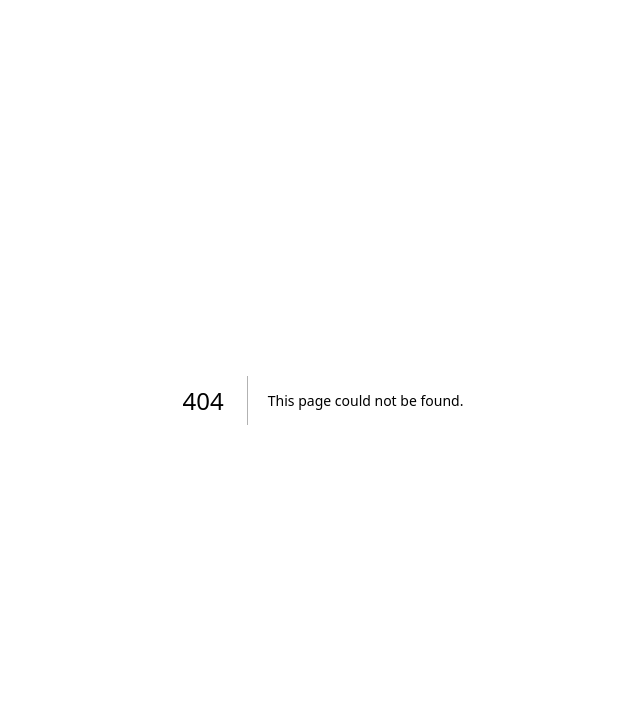
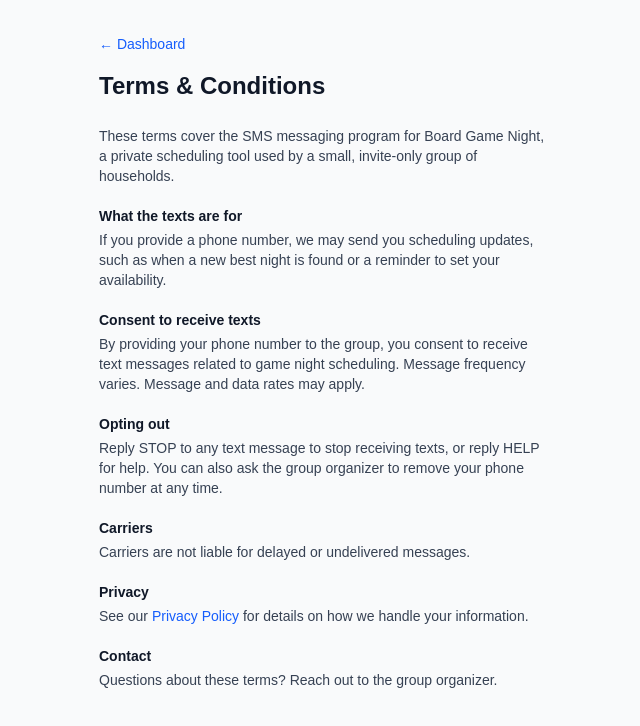
Before and after one commit to gblackiv/board-game-planner, a Next.js app: page /terms in a window 1280 px wide. Before the commit this address had no page. Shown: the top 726 px of the page, without its empty margins (317-957 px from the left). Built offline with nearby package versions, Linux system fonts and the light colour scheme.

Commit message:
feat: add terms and conditions page
Required for A2P 10DLC SMS campaign registration, alongside the
privacy policy. Cross-links with the privacy page.

```diff
--- a/src/app/privacy/page.tsx
+++ b/src/app/privacy/page.tsx
@@ -67,6 +67,17 @@ export default function PrivacyPage() {
             <h2 className="font-semibold text-gray-900 mb-1">Contact</h2>
             <p>Questions about this policy? Reach out to the group organizer.</p>
           </section>
+
+          <section>
+            <h2 className="font-semibold text-gray-900 mb-1">Terms</h2>
+            <p>
+              See our{" "}
+              <Link href="/terms" className="text-blue-600 hover:text-blue-800">
+                Terms &amp; Conditions
+              </Link>{" "}
+              for details on the SMS messaging program.
+            </p>
+          </section>
         </div>
       </div>
     </div>
--- /dev/null
+++ b/src/app/terms/page.tsx
@@ -0,0 +1,85 @@
+import Link from "next/link";
+
+export default function TermsPage() {
+  return (
+    <div className="min-h-screen bg-gray-50 px-4 py-8">
+      <div className="max-w-md mx-auto">
+        <Link
+          href="/dashboard"
+          className="text-sm text-blue-600 hover:text-blue-800 mb-4 inline-block"
+        >
+          &larr; Dashboard
+        </Link>
+        <h1 className="text-2xl font-bold text-gray-900 mb-6">
+          Terms &amp; Conditions
+        </h1>
+
+        <div className="space-y-5 text-sm text-gray-700">
+          <p>
+            These terms cover the SMS messaging program for Board Game Night,
+            a private scheduling tool used by a small, invite-only group of
+            households.
+          </p>
+
+          <section>
+            <h2 className="font-semibold text-gray-900 mb-1">
+              What the texts are for
+            </h2>
+            <p>
+              If you provide a phone number, we may send you scheduling
+              updates, such as when a new best night is found or a reminder
+              to set your availability.
+            </p>
+          </section>
+
+          <section>
+            <h2 className="font-semibold text-gray-900 mb-1">
+              Consent to receive texts
+            </h2>
+            <p>
+              By providing your phone number to the group, you consent to
+              receive text messages related to game night scheduling.
+              Message frequency varies. Message and data rates may apply.
+            </p>
+          </section>
+
+          <section>
+            <h2 className="font-semibold text-gray-900 mb-1">
+              Opting out
+            </h2>
+            <p>
+              Reply STOP to any text message to stop receiving texts, or
+              reply HELP for help. You can also ask the group organizer to
+              remove your phone number at any time.
+            </p>
+          </section>
+
+          <section>
+            <h2 className="font-semibold text-gray-900 mb-1">Carriers</h2>
+            <p>
+              Carriers are not liable for delayed or undelivered messages.
+            </p>
+          </section>
+
+          <section>
+            <h2 className="font-semibold text-gray-900 mb-1">
+              Privacy
+            </h2>
+            <p>
+              See our{" "}
+              <Link href="/privacy" className="text-blue-600 hover:text-blue-800">
+                Privacy Policy
+              </Link>{" "}
+              for details on how we handle your information.
+            </p>
+          </section>
+
+          <section>
+            <h2 className="font-semibold text-gray-900 mb-1">Contact</h2>
+            <p>Questions about these terms? Reach out to the group organizer.</p>
+          </section>
+        </div>
+      </div>
+    </div>
+  );
+}
```
